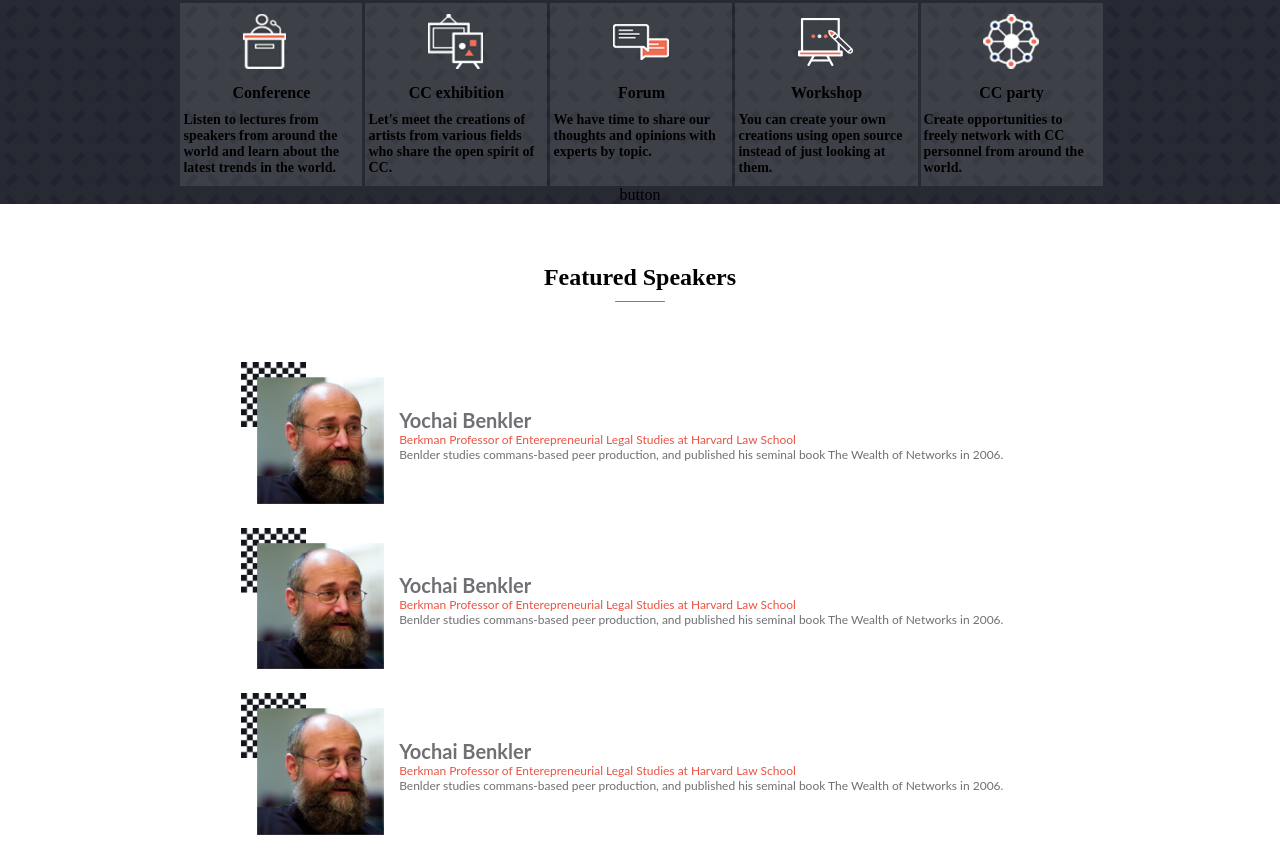
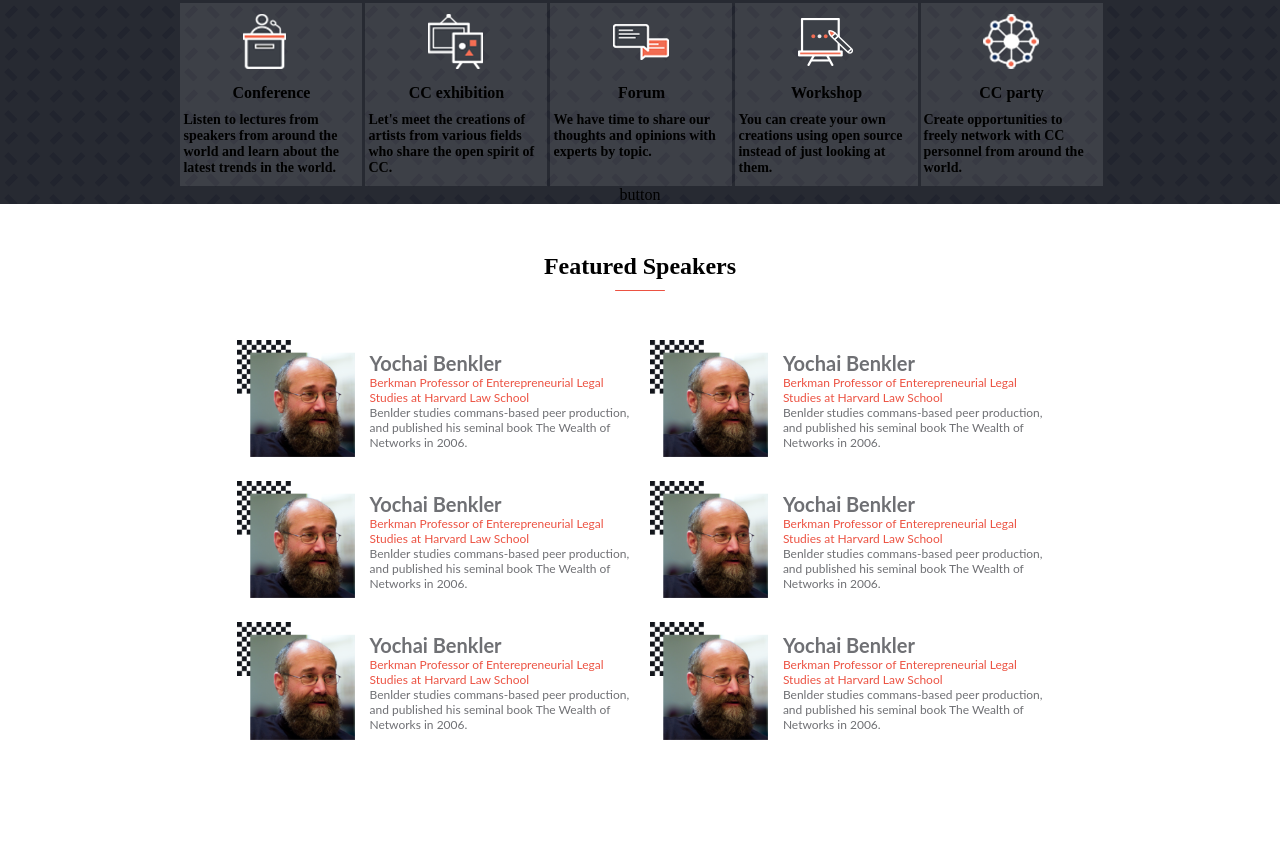
Before and after one commit to UREYPRICE/microVerseCapStoneProject, a plain HTML site: page index.html in a window 1280 px wide. Shown: the part 940-1796 px from the top of the page. After the commit the page ends 1704 px from the top, so only its background shows below. Drawn offline with Linux system fonts and the light colour scheme.

Commit message:
Add media query for featured speakers section

```diff
--- a/style.css
+++ b/style.css
@@ -155,8 +155,8 @@ ul {
 }
 
 .spearker-h {
-  margin: 40px;
   text-align: center;
+  width: 100%;
 }
 
 .info-div {
@@ -318,4 +318,46 @@ ul {
   .nav-display-desktop {
     display: block;
   }
+  .speakers-section {
+    display: grid;
+    grid-template-columns: 1fr 2fr 2fr 1fr;
+    grid-template-rows: 1fr 1fr 1fr 1fr;
+    column-gap: 20px;
+    height: 70vh;
+  }
+
+  .spearker-h {
+    grid-column: 1 / 5;
+    grid-row: 1 / 2;
+  }
+
+  .speakers-section article {
+    grid-column: 2 / 3;
+    grid-row: 2 / 3;
+  }
+
+  .speakers-section article:nth-child(2) {
+    grid-column: 3 / 4;
+    grid-row: 2 / 3;
+  }
+
+  .speakers-section article:nth-child(3) {
+    grid-column: 2 / 3;
+    grid-row: 3 / 4;
+  }
+
+  .speakers-section article:nth-child(4) {
+    grid-column: 3 / 4;
+    grid-row: 3 / 4;
+  }
+
+  .speakers-section article:nth-child(5) {
+    grid-column: 2 / 3;
+    grid-row: 4 / 5;
+  }
+
+  .speakers-section article:last-child {
+    grid-column: 3 / 4;
+    grid-row: 4 / 5;
+  }
 }
```
Also changed, not shown: index.html (+1 -13 lines).
